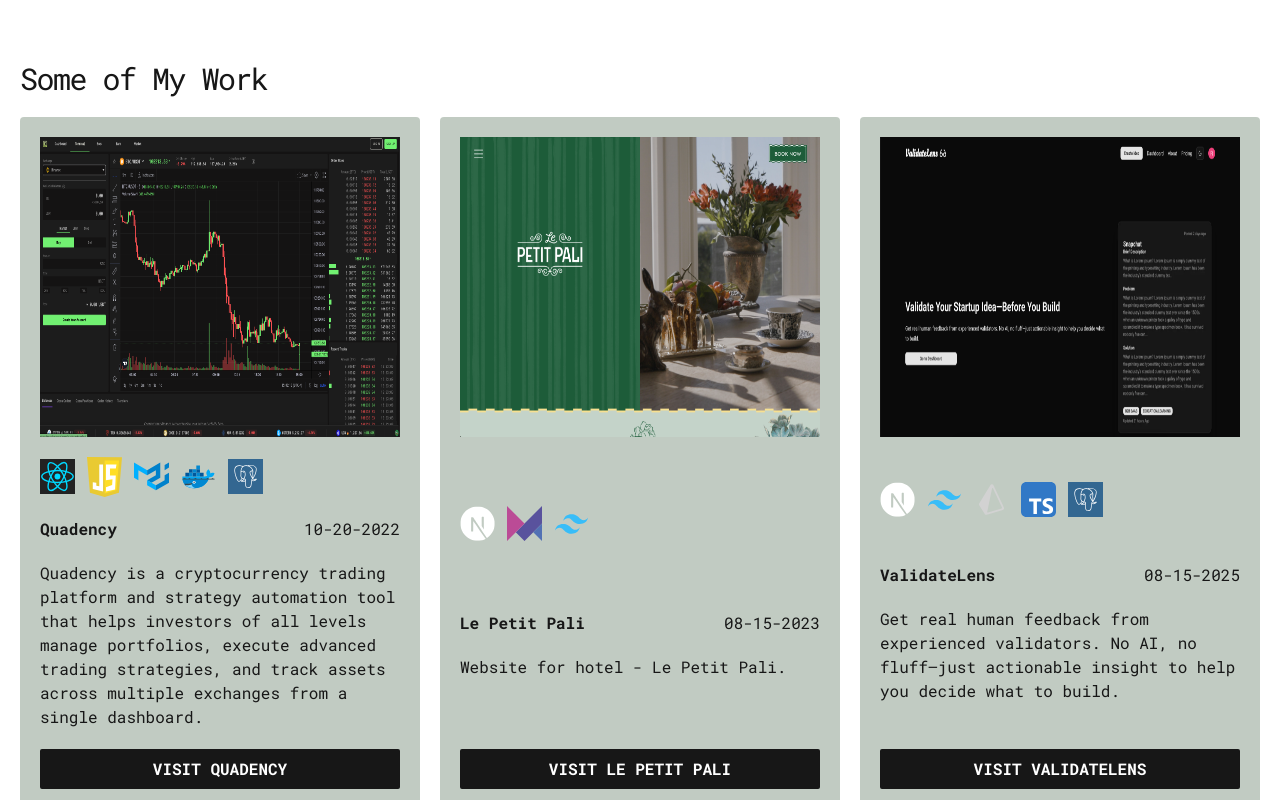
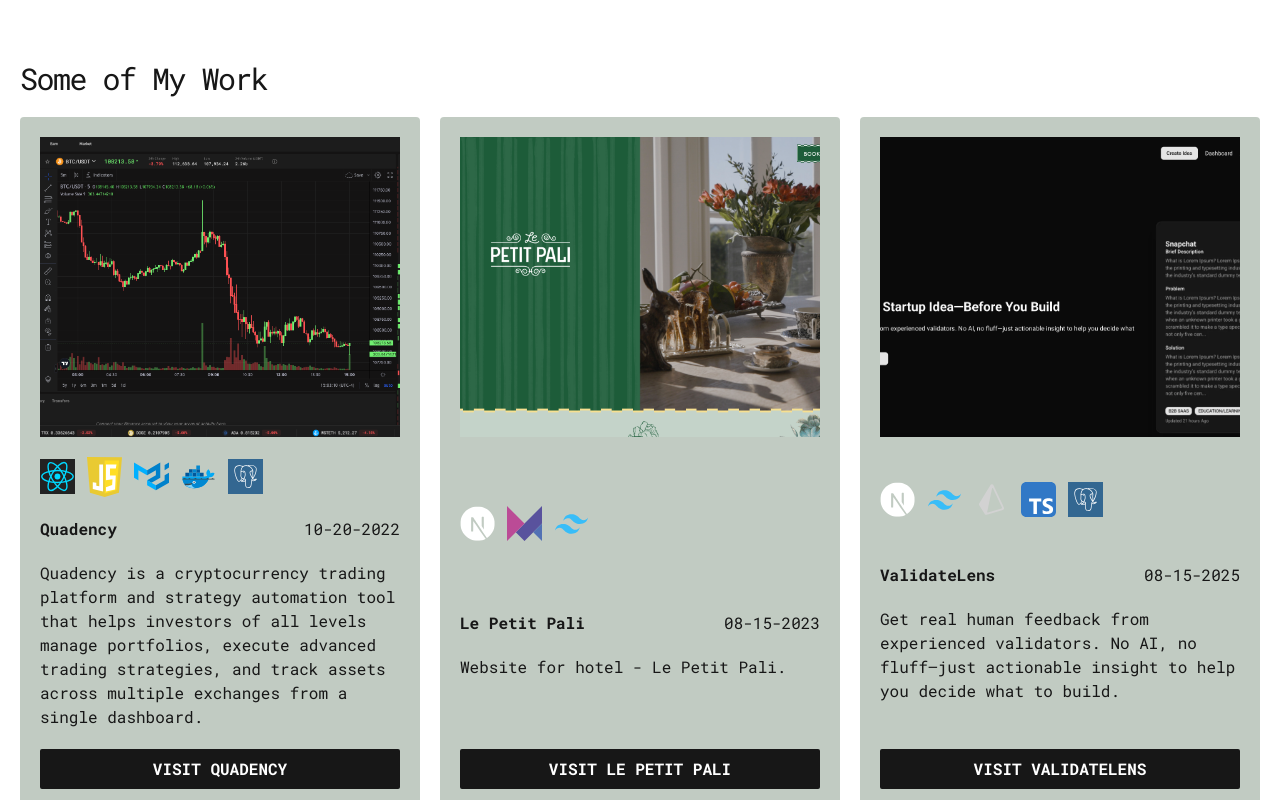
Before and after one commit to kquach229/next-portfoliov2, a Next.js app: page /about in a window 1280 px wide. Shown: the part 980-1780 px from the top of the page. Built offline with nearby package versions, Linux system fonts and the light colour scheme.

Commit message:
object fit cover on images

```diff
--- a/app/about/page.tsx
+++ b/app/about/page.tsx
@@ -20,8 +20,7 @@
             alt='image'
             width={500}
             height={500}
-            className='rounded-md w-[100%] h-auto'
-            objectFit='contain'
+            className='rounded-md w-[100%] h-auto object-cover'
           />
         </div>
         <div className='space-y-10 mt-5 md:mt-0 w-[100%] md:w-1/2'>
@@ -47,8 +46,8 @@
                     alt={project.title}
                     height={500}
                     width={500}
-                    objectFit='contain'
-                    className='w-[500px] h-[300px]'
+                    objectFit='cover'
+                    className='w-[500px] h-[300px] object-cover'
                   />
                 </div>
 
```
